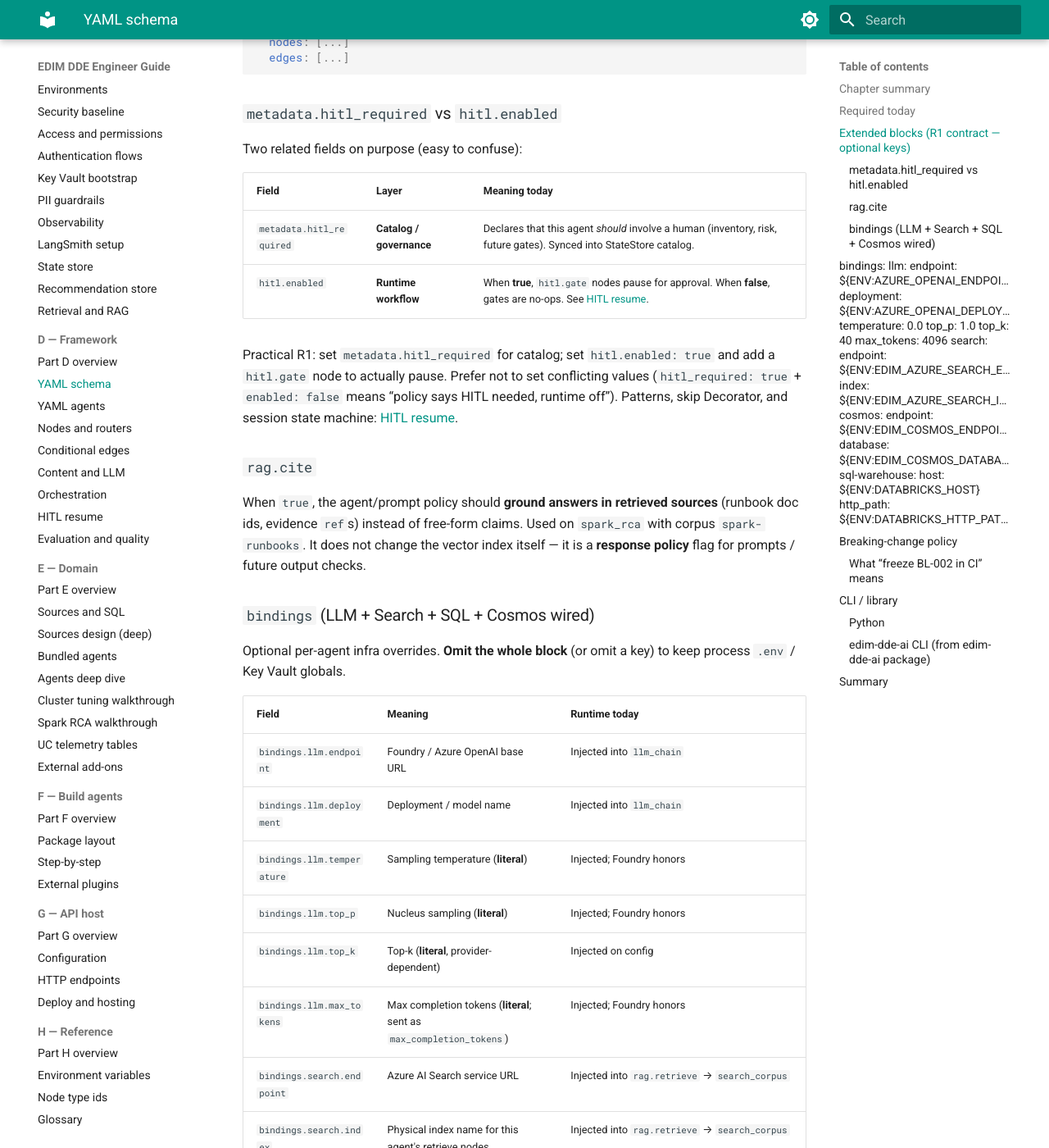
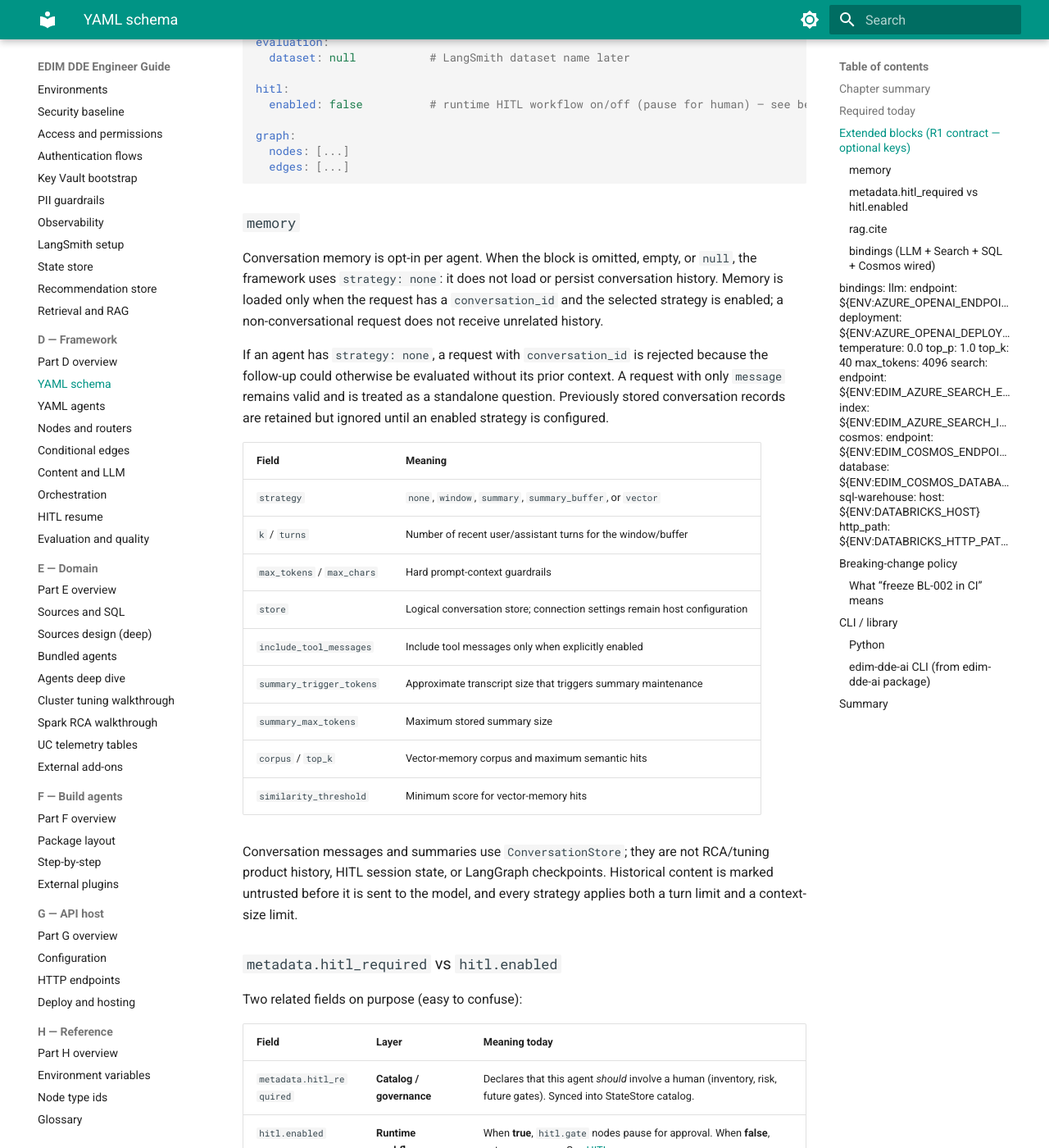
Before and after one commit to sabbineni07/edim-dde-domain, an MkDocs documentation site: the page built from docs/framework/yaml-schema.md, in a window 1280 px wide and 1400 px high, scrolled down 2617 px. Shown: the whole window at 82% size. Built offline with MkDocs 1.6.1 and Material for MkDocs 9.7.7, drawn with Linux system fonts in a browser that asks for light colours; some of the changed text lies outside the part shown.

Commit message:
LangChain Memory Strategies

````diff
--- a/docs/framework/yaml-schema.md
+++ b/docs/framework/yaml-schema.md
@@ -101,6 +101,13 @@ rag:
   search_mode: hybrid      # vector | keyword | hybrid
   cite: true               # require answers to reference retrieved doc ids / evidence refs
 
+memory:
+  strategy: window         # none | window | summary | summary_buffer | vector
+  k: 10                     # conversation turns
+  max_tokens: 4000          # context guardrail; turn count alone is not enough
+  max_chars: 16000
+  store: conversation       # logical store; host selects Postgres/Redis/Cosmos/Lakebase
+
 security:
   pii_redaction: true
   output_policy: null
@@ -115,6 +122,37 @@ graph:
   nodes: [...]
   edges: [...]
 ```
+
+### `memory`
+
+Conversation memory is opt-in per agent. When the block is omitted, empty, or
+`null`, the framework uses `strategy: none`: it does not load or persist
+conversation history. Memory is loaded only when the request has a
+`conversation_id` and the selected strategy is enabled; a non-conversational
+request does not receive unrelated history.
+
+If an agent has `strategy: none`, a request with `conversation_id` is rejected
+because the follow-up could otherwise be evaluated without its prior context.
+A request with only `message` remains valid and is treated as a standalone
+question. Previously stored conversation records are retained but ignored until
+an enabled strategy is configured.
+
+| Field | Meaning |
+|-------|---------|
+| `strategy` | `none`, `window`, `summary`, `summary_buffer`, or `vector` |
+| `k` / `turns` | Number of recent user/assistant turns for the window/buffer |
+| `max_tokens` / `max_chars` | Hard prompt-context guardrails |
+| `store` | Logical conversation store; connection settings remain host configuration |
+| `include_tool_messages` | Include tool messages only when explicitly enabled |
+| `summary_trigger_tokens` | Approximate transcript size that triggers summary maintenance |
+| `summary_max_tokens` | Maximum stored summary size |
+| `corpus` / `top_k` | Vector-memory corpus and maximum semantic hits |
+| `similarity_threshold` | Minimum score for vector-memory hits |
+
+Conversation messages and summaries use `ConversationStore`; they are not
+RCA/tuning product history, HITL session state, or LangGraph checkpoints.
+Historical content is marked untrusted before it is sent to the model, and
+every strategy applies both a turn limit and a context-size limit.
 
 ### `metadata.hitl_required` vs `hitl.enabled`
 
````
Also changed, not shown: docs/api/endpoints.md (+24 -2 lines), docs/platform/state-store.md (+7 -0 lines), docs/reference/env-vars.md (+15 -9 lines), docs/reference/glossary.md (+2 -0 lines), src/edim_dde_domain/agents/cluster_tuning/cluster_tuning.agent.yaml (+8 -0 lines), src/edim_dde_domain/agents/spark_rca/spark_rca.agent.yaml (+8 -0 lines), 1 other file.
